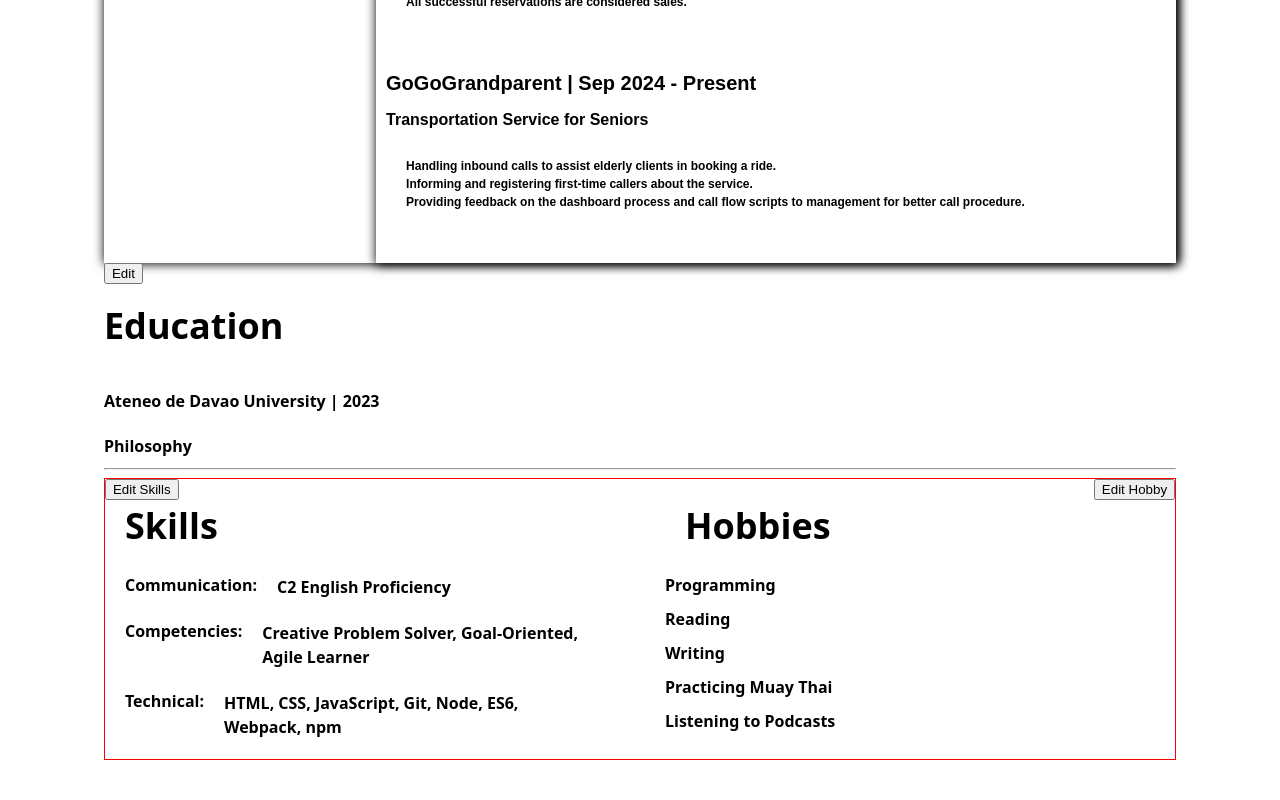
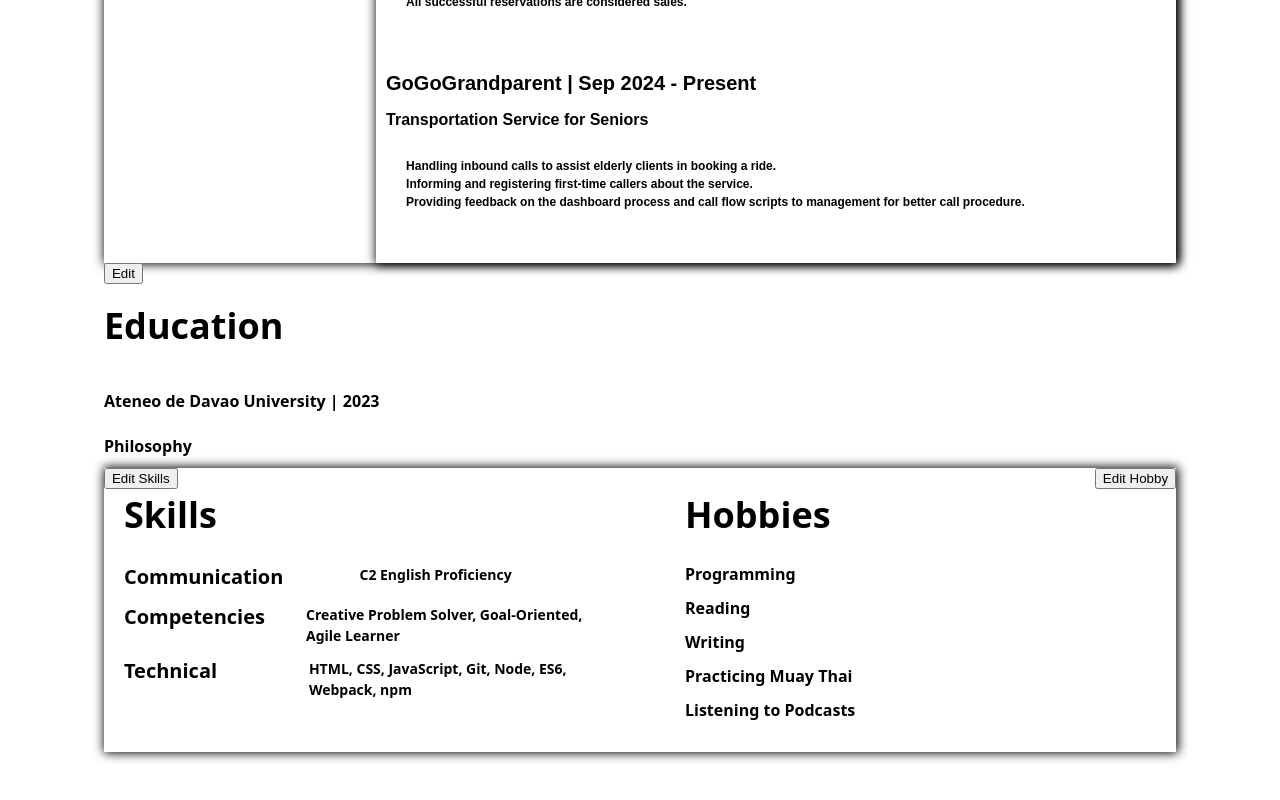
Before and after one commit to karldreta/react-cv-top, a React (Vite) app: page / in a window 1280 px wide. Shown: the part 697-1497 px from the top of the page. Built offline with nearby package versions, Linux system fonts and the light colour scheme.

Commit message:
Styled additionalSectionDiv

```diff
--- a/src/components/Education.jsx
+++ b/src/components/Education.jsx
@@ -64,7 +64,6 @@ export default function Education() {
                   {edu.school + " | "} <span>{edu.endYear}</span>{" "}
                 </h4>
                 <h5>{edu.course}</h5>
-                <hr />
               </div>
             )}
           </div>
--- a/src/components/Skills.jsx
+++ b/src/components/Skills.jsx
@@ -50,19 +50,21 @@ export default function SkillsSection() {
         {skills.map((skill) => (
           <div key={skill.id}>
             {isEditing ? (
-              <div>
+              <div className="skillDiv">
                 <input
+                placeholder={"Category"}
                   value={skill.label}
                   onChange={(e) => updateSkillLabel(skill.id, e.target.value)}
                 />
                 <input
+                placeholder={"Strengths"}
                   value={skill.value}
                   onChange={(e) => updateSkills(skill.id, e.target.value)}
                 />
               </div>
             ) : (
               <div className="skillDiv">
-                <h4>{skill.label + ":"}</h4>
+                <h4>{skill.label}</h4>
                 <h5>{skill.value}</h5>
               </div>
             )}
--- a/src/index.css
+++ b/src/index.css
@@ -29,13 +29,14 @@ h5 {
 }
 
 .additionalSectionDiv {
-  border: 1px solid red;
+  box-shadow: 1px 0px 10px 1px black;
   margin-bottom: 100px;
   position: relative;
   display: flex;
   flex-direction: row;
   justify-content: space-around;
   gap: 50px;
+  padding-bottom: 30px;
 }
 
 .additionalSectionDiv .skillDiv * {
@@ -52,19 +53,24 @@ h5 {
 }
 
 .additionalSectionDiv .skillDiv {
-  margin: 10px 20px 20px;
-  margin-right: 20px;
+  margin: 10px 20px 10px;
   display: flex;
-  gap: 20px;
-  margin-top: 10px;
+
 }
 
 .additionalSectionDiv h3 {
   margin: 20px 20px;
 }
 
-.additionalSectionDiv .skillDiv h5 {
+
+.additionalSectionDiv h4, .additionalSectionDiv input[placeholder="Category"] {
+  font-size: 20px;
+  width: 50%;
+}
+
+.additionalSectionDiv .skillDiv h5,  input[placeholder="Strengths"] {
   margin-top: 2px;
+  font-size: 14px;
 }
 
 .additionalSectionDiv .sectLvl4,
@@ -72,15 +78,8 @@ h5 {
   width: 50%;
 }
 
-.additionalSectionDiv .sectLvl5 {
-}
-
 .additionalSectionDiv h5,
 .additionalSectionDiv .sectLvl5 input {
-  margin: 10px 0px 10px 0px;
+  margin: 10px 0px 0px 20px;
   font-size: 16px;
 }
-
-.additionalSectionDiv .sectLvl5 input {
-  margin: 10px 0px 10px 0px;
-}
```
